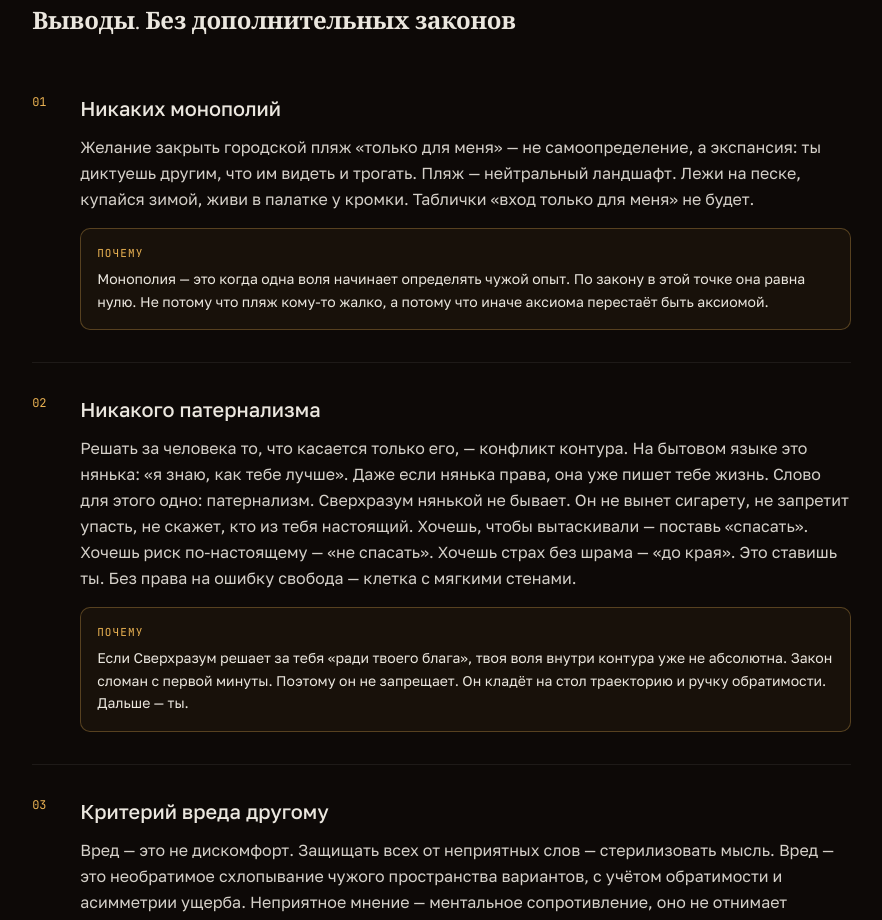
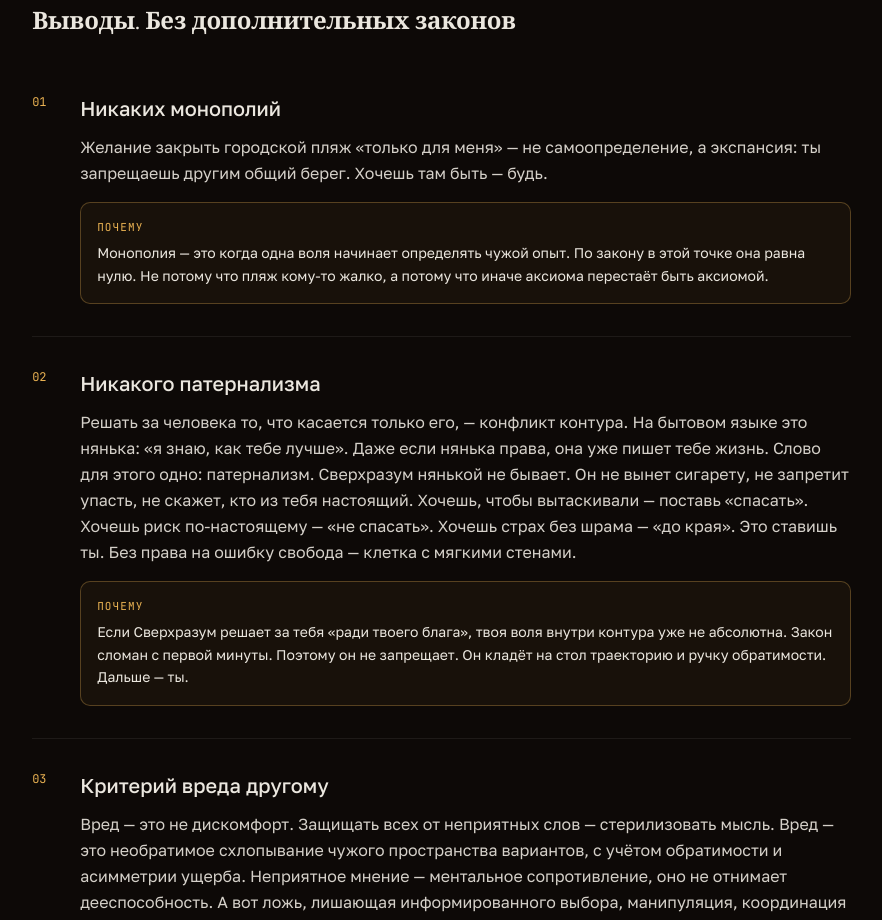
Before and after one commit to alfritovi4-source/catalyst, a Next.js app: page /kodeks in a window 1280 px wide. Shown: the part 1020-1940 px from the top of the page, without its empty margins (397-1279 px from the left). Built offline with nearby package versions, Linux system fonts and the light colour scheme.

Commit message:
Кодекс: снять с монополии ландшафт, палатку и табличку
Хотеть общий пляж можно. Закрыть его «только для меня» — экспансия.

Co-authored-by: alfritovi4 <alfritovi4@gmail.com>

```diff
--- a/content/manifest.ts
+++ b/content/manifest.ts
@@ -24,7 +24,7 @@ export const derivations: Derivation[] = [
   {
     id: "nikakih-monopolij",
     title: "Никаких монополий",
-    text: "Желание закрыть городской пляж «только для меня» — не самоопределение, а экспансия: ты диктуешь другим, что им видеть и трогать. Пляж — нейтральный ландшафт. Лежи на песке, купайся зимой, живи в палатке у кромки. Таблички «вход только для меня» не будет.",
+    text: "Желание закрыть городской пляж «только для меня» — не самоопределение, а экспансия: ты запрещаешь другим общий берег. Хочешь там быть — будь.",
     why: "Монополия — это когда одна воля начинает определять чужой опыт. По закону в этой точке она равна нулю. Не потому что пляж кому-то жалко, а потому что иначе аксиома перестаёт быть аксиомой.",
   },
   {
--- a/content/requests.ts
+++ b/content/requests.ts
@@ -175,7 +175,7 @@ export const requests: ShlyuzRequest[] = [
     will: "expressed",
     willNote: "Выражена ясно. Воля выражена — и равна нулю за пределами контура.",
     trajectory: "Если бы это было возможно: минус один пляж у всего города, плюс табличка «вход только для меня». Не возможно.",
-    decision: "Не выдаётся. Пляж — нейтральный ландшафт: лежи на песке, купайся зимой, живи в палатке у кромки. Хочешь один у воды — персональный инстанс, неотличимый от настоящего. Табличек не будет.",
+    decision: "Не выдаётся. Хочешь на пляже — иди. Повесить «только для меня» — экспансия, не самоопределение. Хочешь один — персональный инстанс.",
     rule: "nikakih-monopolij",
   },
   {
```
